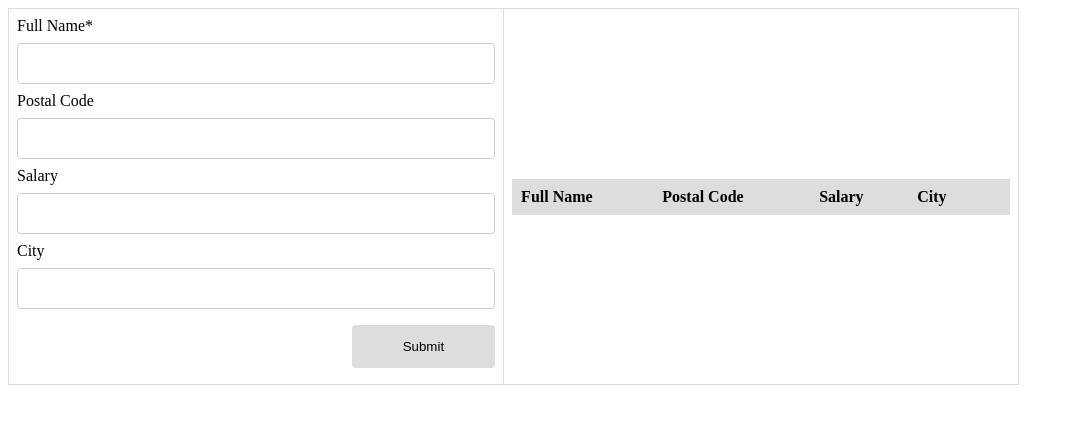
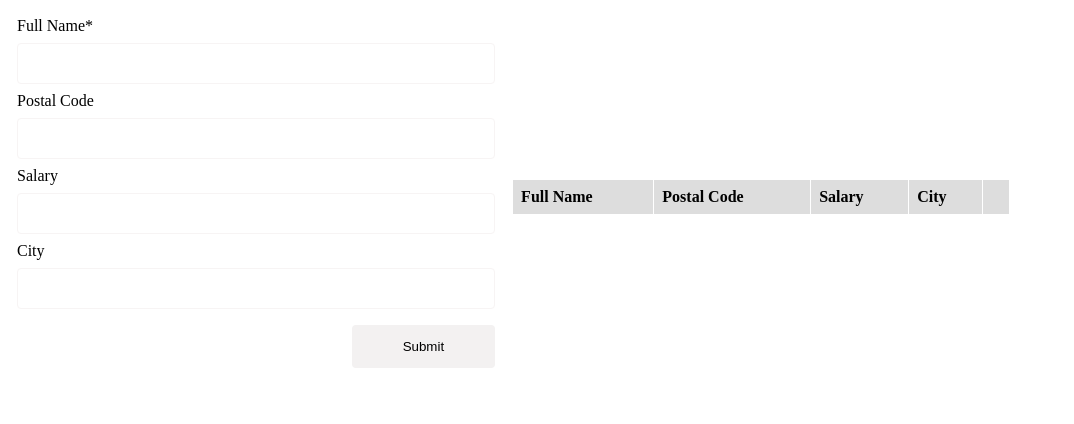
Before and after one commit to DannyMyles/javascript_Crud, a plain HTML site: page index.html in a window 1280 px wide. Shown: the whole page, without its empty margins (0-1074 px from the left). Drawn offline with Linux system fonts and the light colour scheme.

```diff
--- a/styles.css
+++ b/styles.css
@@ -10,7 +10,7 @@ table.list{
 }
 
 td, th {
-    border: 1px solid #dddddd;
+    border: 1px solid #ffffff;
     text-align: left;
     padding: 8px;
 }
@@ -23,20 +23,21 @@ input[type=text], input[type=number] {
     padding: 12px 20px;
     margin: 8px 0;
     display: inline-block;
-    border: 1px solid #ccc;
+    border: 1px solid rgb(247, 244, 244);
     border-radius: 4px;
     box-sizing: border-box;
 }
 
 input[type=submit]{
     width: 30%;
-    background-color: #ddd;
+    background-color: rgb(243, 241, 241);
     color: #000;
     padding: 14px 20px;
     margin: 8px 0;
     border: none;
     border-radius: 4px;
     cursor: pointer;
+    box-shadow: rgb(156, 151, 151);
 }
 
 form div.form-action-buttons{
```
